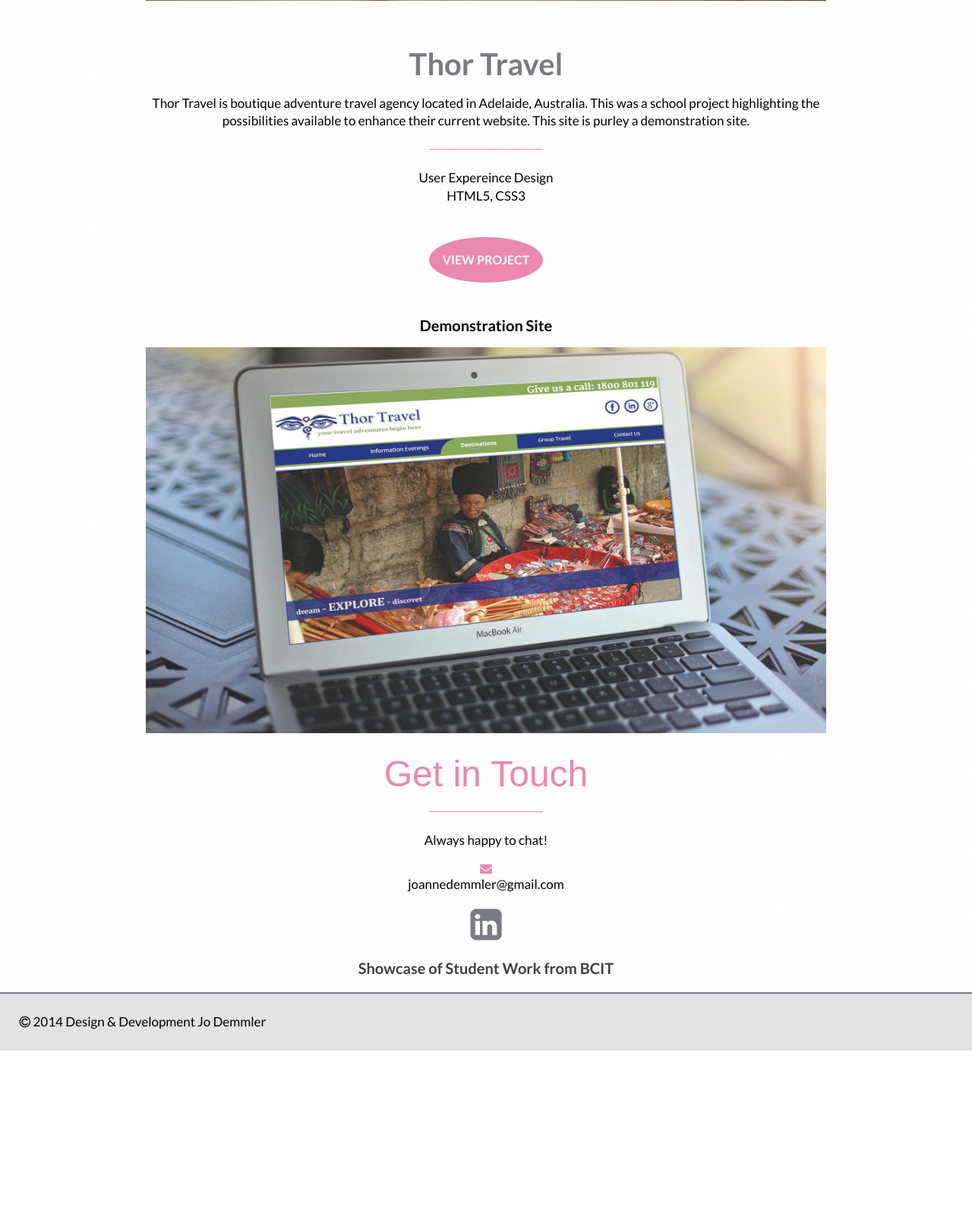
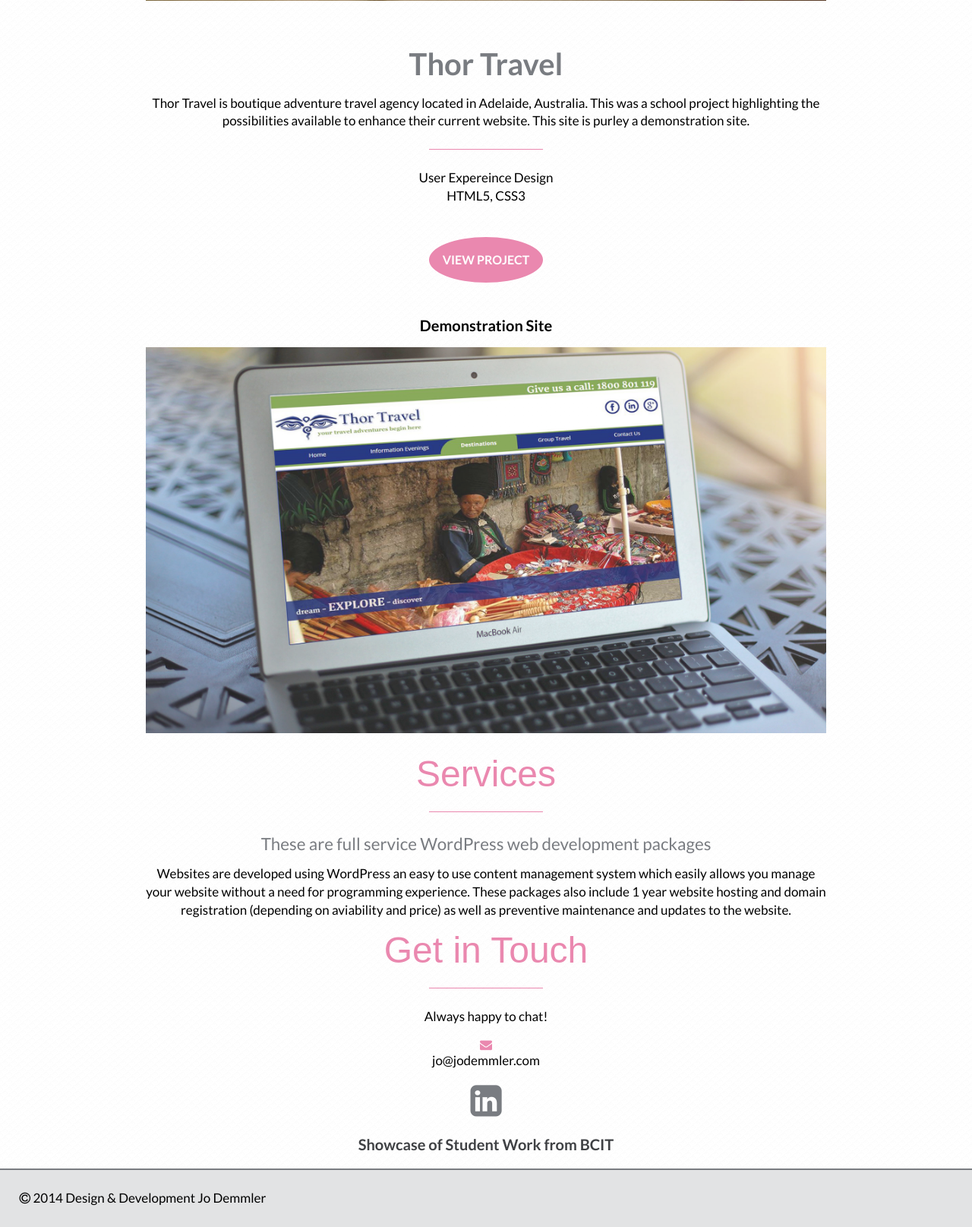
Before and after one commit to jdemmler/jo-demmler-porfolio, a PHP site: page / in a window 1280 px wide. Shown: the part 3074-4689 px from the top of the page at 76% size. Before the commit the page ends 4457 px from the top, so only its background shows below. Run offline with PHP 8.4, Linux system fonts and the light colour scheme; some libraries are stand-ins or nearby versions.

Commit message:
including services

```diff
--- a/index.php
+++ b/index.php
@@ -42,6 +42,7 @@
 						</div><!-- end show-hide -->
 					</div><!-- end about -->
 					<li><a href="#featured">Featured Projects</a></li>
+                    <li><a href="#prices">Services</a></li>
 					<li><a href="#lets-talk">Get In Touch</a></li>
 				</ul>
 			</nav>
@@ -121,12 +122,27 @@
 
 				</section><!-- end featured-->
 
+                <section class="services">
+                    <article class="services">
+                        <h1 id="prices">Services</h1>
+                        <span class="divide-line-content"></span>
+                        <div class="services-container">
+                            <h2>These are full service WordPress web development packages</h2>
+                            <p>Websites are developed using WordPress an easy to use content management system which easily allows you manage your website without a need for programming experience. These packages also include 1 year website hosting and domain registration (depending on aviability and price) as well as preventive maintenance and updates to the website.</p>
+
+
+
+                        </div>
+
+                    </article><!-- end services -->
+                </section><!-- end services -->
+
 				<section class="get-in-touch">
 					<h1 id="lets-talk">Get in Touch</h1>
 					<span class="divide-line-content"></span>
 					<p>Always happy to chat!</p>
 					<i class="fa fa-envelope"></i>
-					<p><a href="mailto:joannedemmler@gmail.com">joannedemmler@gmail.com</a></p>
+					<p><a href="mailto:joannedemmler@gmail.com">jo@jodemmler.com</a></p>
 					<a href="https://www.linkedin.com/profile/view?id=92115337&trk=nav_responsive_tab_profile" target="_blank">
 						<i class="fa fa-linkedin-square"></i>
 					</a>
--- a/styles/main-styles.css
+++ b/styles/main-styles.css
@@ -217,7 +217,8 @@ xxxxxxxxxxxxxxxxxxxxxxxxxxxxxxxxxxxxxxxxxxxxxxxxxxxxxxxxxxxxxxxxxxxxxxx */
 	text-align: center;
 }
 
-#lets-talk {
+#lets-talk,
+#prices{
 	padding-top: 2%;
 	line-height: 1;
 }
```
